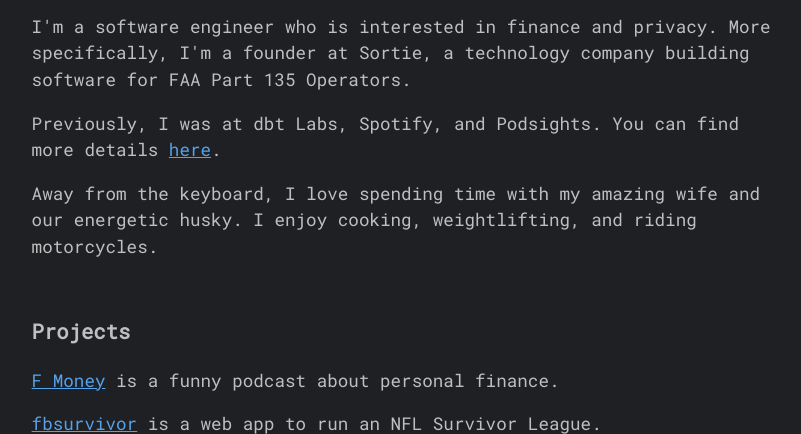
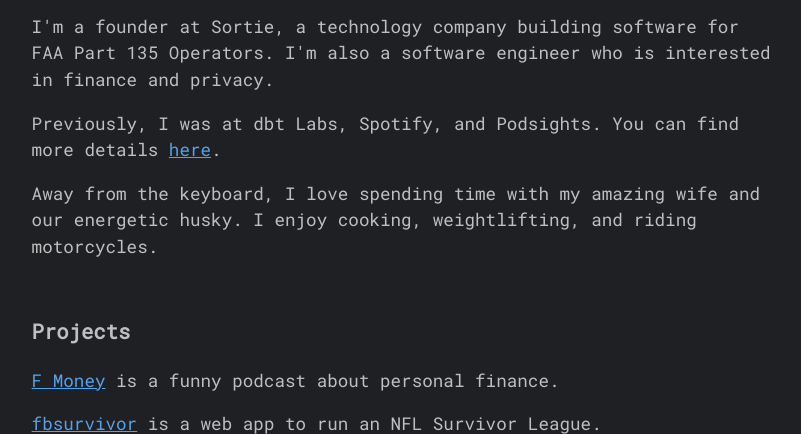
Before and after one commit to dansahagian/homepage, a Django app: template homepage/templates/home.html in a window 1280 px wide. Shown: the part 274-708 px from the top of the page, without its empty margins (238-1039 px from the left). Run offline with Django 5.2, Linux system fonts and the light colour scheme; the template is opened without the code that fills it, so the values that code supplies are empty.

Commit message:
Small change in content

```diff
--- a/homepage/templates/home.html
+++ b/homepage/templates/home.html
@@ -17,7 +17,7 @@
                     Dan Sahagian
                 </div>
                 <div class="titles">
-                    Husband | Coder | Nerd<br>
+                    Husband | Founder | Nerd<br>
                     New Englander in California<br>
                 </div>
             </div>
@@ -30,9 +30,8 @@
         </div>
         <div class="section">
             <p>
-                I'm a software engineer who is interested in finance and privacy. More
-                specifically, I'm a founder at Sortie, a technology company building software for
-                FAA Part 135 Operators.
+                I'm a founder at Sortie, a technology company building software for FAA Part 135
+                Operators. I'm also a software engineer who is interested in finance and privacy.
             </p>
             <p>
                 Previously, I was at dbt Labs, Spotify, and Podsights. You can find more details
```
